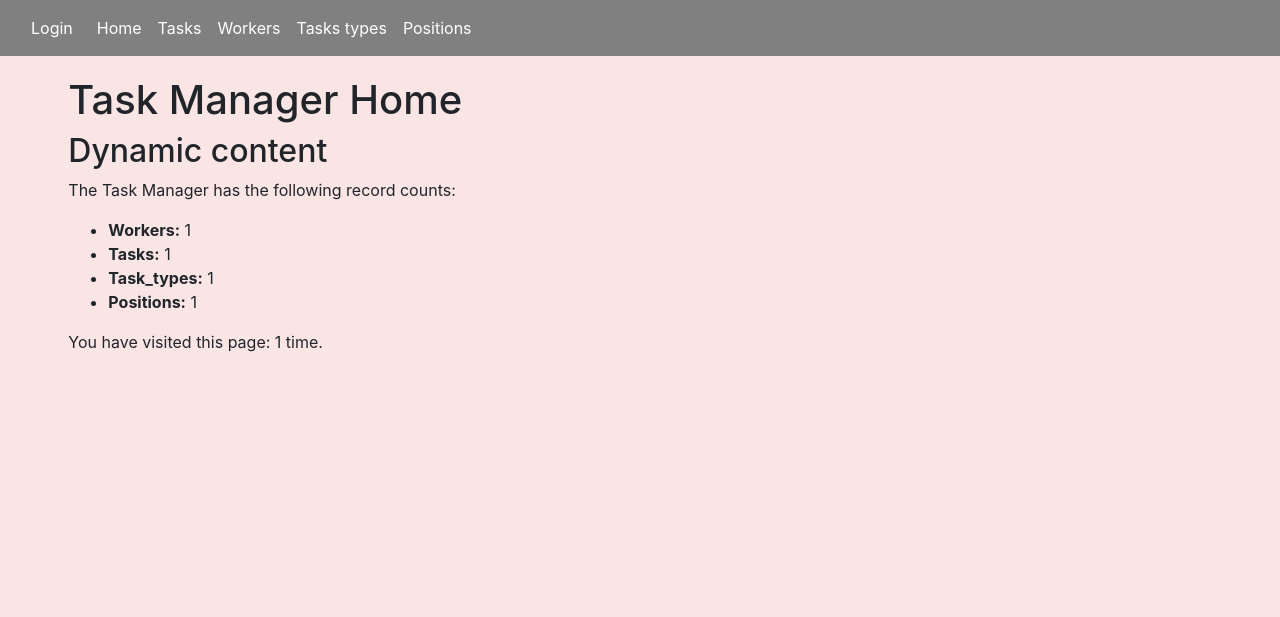
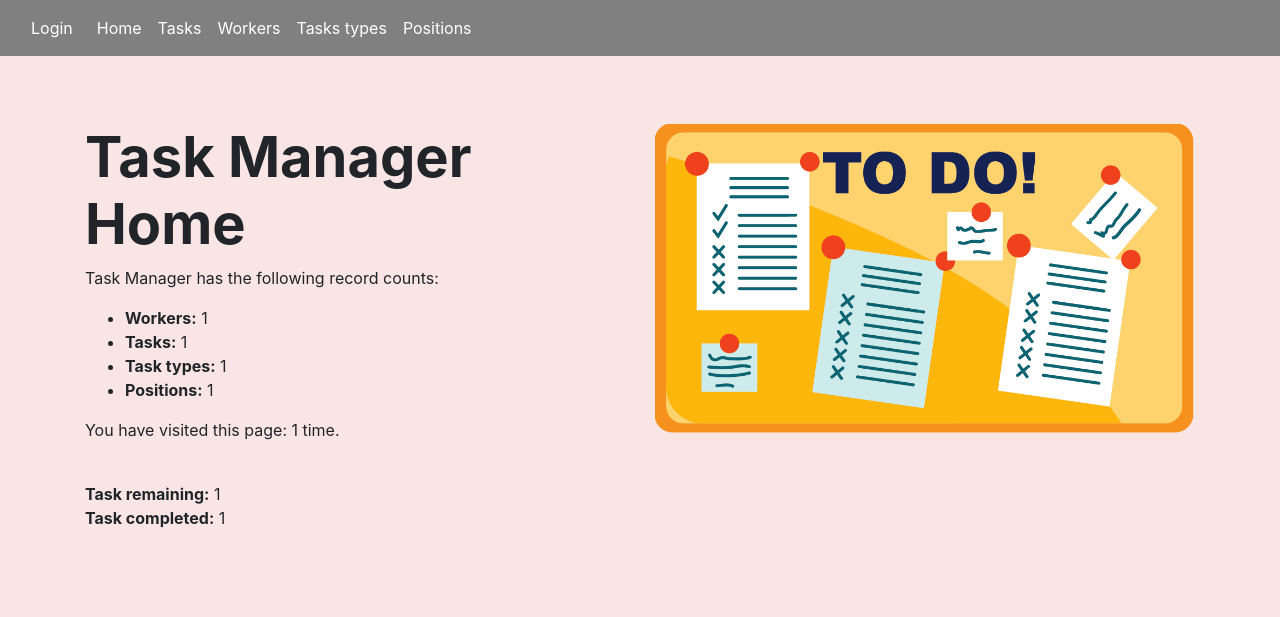
Before and after one commit to olia-trofymchuk/task-manager, a Django app: template templates/manager/index.html in a window 1280 px wide. Shown: the top 617 px of the page. Run offline with Django 4.2, Linux system fonts and the light colour scheme; the template is opened without the code that fills it: most values are stand-ins (such as "Sample title", 1, 10 or a date in 2020).

Commit message:
Update home page & add tasks count

```diff
--- a/templates/manager/index.html
+++ b/templates/manager/index.html
@@ -1,19 +1,32 @@
 {% extends "base.html" %}
+{% load static %}
 
 {% block title %}
     <title>Home page</title>
 {% endblock %}
 
 {% block content %}
-  <h1>Task Manager Home</h1>
-  <h2>Dynamic content</h2>
-  <p>The Task Manager has the following record counts:</p>
+  <div class="container py-5">
+    <div class="row">
+      <div class="col-sm-12 col-md-12 col-lg-6 pb-4">
+        <h1 class="display-4 font-weight-bold">Task Manager Home</h1>
+        <p>Task Manager has the following record counts:</p>
         <ul>
           <li><strong>Workers:</strong> {{ num_worker }}</li>
           <li><strong>Tasks:</strong> {{ num_tasks }}</li>
-    <li><strong>Task_types:</strong> {{ num_task_types }}</li>
+          <li><strong>Task types:</strong> {{ num_task_types }}</li>
           <li><strong>Positions:</strong> {{ num_positions }}</li>
         </ul>
-
         <p>You have visited this page: {{ num_visits }} time{{ num_visits|pluralize }}.</p>
+        <br>
+        <p>
+          <strong>Task remaining:</strong> {{ num_task_not_completed }}<br>
+          <strong>Task completed:</strong> {{ num_task_completed }}
+        </p>
+      </div>
+      <div class="col-sm-12 col-md-12 col-lg-6">
+        <img class="img-fluid rounded" src="{% static '/img/task.png' %}" alt="Task">
+      </div>
+    </div>
+  </div>
 {% endblock %}
```
Lines whose indentation alone changed are shown as unchanged.
